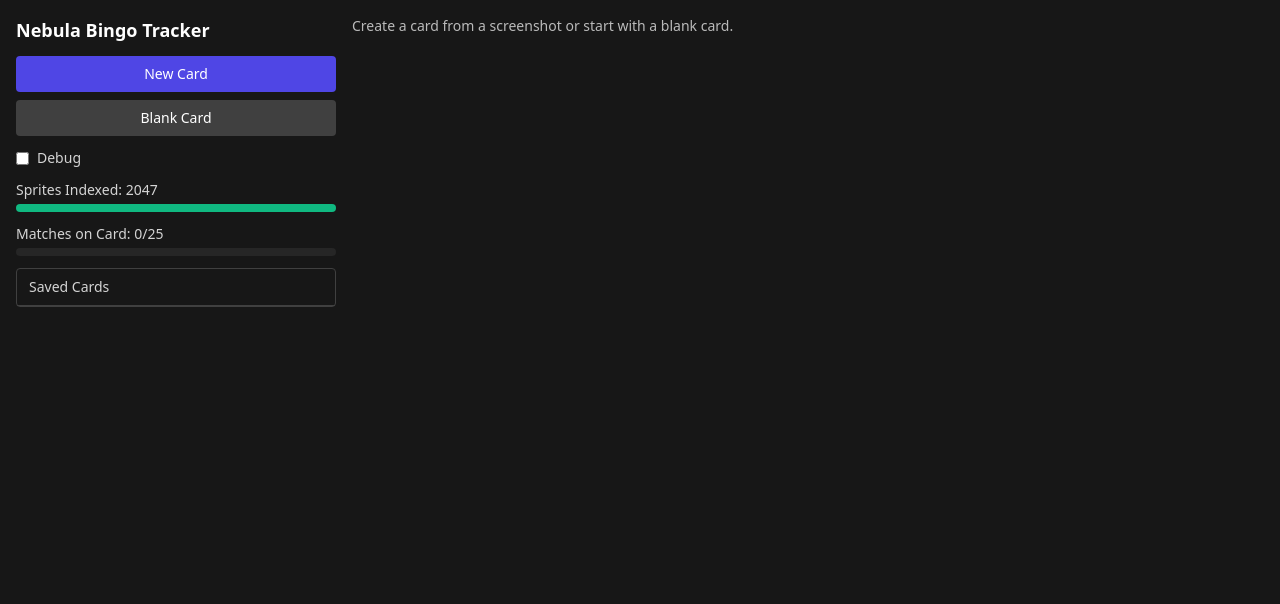
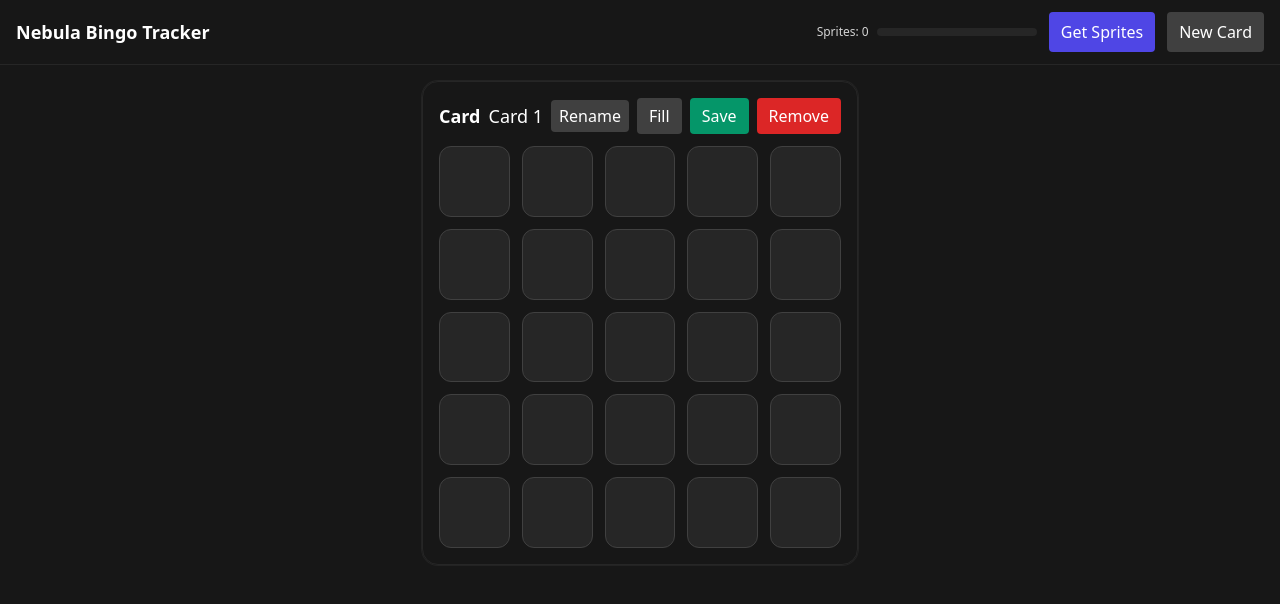
Before and after one commit to IlyeanaPlus/Nebula-Bingo-Tracker, a React (Vite) app: page / in a window 1280 px wide. Both pictures are taken after a click on the button "New Card". Shown: the top 604 px of the page. Built offline with nearby package versions, Linux system fonts and the light colour scheme.

Commit message:
feat(ui): add header “Get Sprites” with progress + count; reintroduce “New Card” flow creating blank grid; add Fill/Save/Remove controls; click-to-complete green cells; persist only saved cards

```diff
--- a/src/App.jsx
+++ b/src/App.jsx
@@ -1,80 +1,133 @@
+// src/App.jsx
 import React,{useEffect,useMemo,useRef,useState} from "react";
-import Sidebar from "./components/Sidebar.jsx";
+import Header from "./components/Header.jsx";
 import BingoCard from "./components/BingoCard.jsx";
 import {
-  loadImageFromFile,detectGridCrops,
-  computeAHash,computeDHashX,computeDHashY,
-  computeAHashRGB,computeDHashXRGB,computeDHashYRGB
+  loadImageFromFile, detectGridCrops,
+  computeAHash, computeDHashX, computeDHashY
 } from "./utils/image.js";
-import {findBestMatch} from "./utils/match.js";
-import {tryLoadDriveCacheJSON} from "./services/drive.js";
-import {useCards} from "./hooks/useCards.js";
 
-export const ABS_LUMA=8,ABS_RGB=20,COLOR_W=0.5,MIN_GAP=4,PAD_FRAC=0.07;
+const ABS_THRESH=8, MIN_GAP=4, PAD_FRAC=0.07;
 
 export default function App(){
-  const {cards,activeCard,activeId,setActiveId,addCard,renameCard,toggleCell,removeCard} = useCards();
-  const [cache,setCache] = useState([]);
-  const [maxCache,setMaxCache] = useState(()=>Number(localStorage.getItem("max_cache_seen")||"0"));
-  const [debug,setDebug] = useState(false);
-  const inputRef = useRef();
+  const [cards,setCards]=useState(()=>JSON.parse(localStorage.getItem("cards_v2")||"[]"));
+  const [activeId,setActiveId]=useState(cards[0]?.id||null);
+  const [cache,setCache]=useState([]);
+  const [loadProg,setLoadProg]=useState({total:0,done:0,loading:false});
+  const fileRef=useRef();
 
+  // persist only saved cards
   useEffect(()=>{
-    tryLoadDriveCacheJSON().then(arr=>{
-      setCache(arr||[]);
-      const m=Math.max(Number(localStorage.getItem("max_cache_seen")||"0"),(arr||[]).length);
-      localStorage.setItem("max_cache_seen",String(m)); setMaxCache(m);
-    }).catch(()=>setCache([]));
-  },[]);
+    const saved=cards.filter(c=>c.saved!==false);
+    localStorage.setItem("cards_v2",JSON.stringify(saved));
+  },[cards]);
 
-  async function handleNewCard(e){
-    const f=e.target.files?.[0]; if(!f) return;
-    const img=await loadImageFromFile(f);
-    const crops=detectGridCrops(img,{padFrac:PAD_FRAC,minGap:MIN_GAP,debug});
-    const tiles=await Promise.all(crops.map(async crop=>{
+  const activeCard=useMemo(()=>cards.find(c=>c.id===activeId)||null,[cards,activeId]);
+
+  async function forceLoadSprites(){
+    setLoadProg({total:0,done:0,loading:true});
+    try{
+      const r=await fetch("/drive_cache.json",{cache:"reload"});
+      const j=await r.json();
+      // simulate progress while validating/normalizing
+      const norm=[]; let i=0;
+      for(const it of j){
+        norm.push({
+          id:it.id??it.name, name:it.name??String(it.id),
+          ahash:it.ahash??it.ah, dhashX:it.dhashX??it.dx, dhashY:it.dhashY??it.dy,
+          ahashR:it.ahashR, ahashG:it.ahashG, ahashB:it.ahashB,
+          dhashXR:it.dhashXR, dhashXG:it.dhashXG, dhashXB:it.dhashXB,
+          dhashYR:it.dhashYR, dhashYG:it.dhashYG, dhashYB:it.dhashYB
+        });
+        i++; if(i%25===0) setLoadProg({total:j.length,done:i,loading:true});
+      }
+      setCache(norm);
+      setLoadProg({total:norm.length,done:norm.length,loading:false});
+    }catch{
+      setCache([]); setLoadProg({total:0,done:0,loading:false});
+    }
+  }
+
+  function newBlankCard(){
+    const id=`card_${Date.now()}`;
+    const tiles=Array.from({length:25},()=>({match:null,ah:0,dx:0,dy:0}));
+    const toggles=Array(25).fill(false);
+    const card={id,title:`Card ${cards.length+1}`,tiles,toggles,saved:false};
+    setCards(cs=>[card,...cs]); setActiveId(id);
+  }
+
+  async function fillFromScreenshot(cardId, file){
+    if(!file) return;
+    const img=await loadImageFromFile(file);
+    const crops=detectGridCrops(img,{padFrac:PAD_FRAC,minGap:MIN_GAP});
+    const tiles=await Promise.all(crops.map(async (crop)=>{
       const ah=await computeAHash(crop);
       const dx=await computeDHashX(crop),dy=await computeDHashY(crop);
-      const ahRGB=await computeAHashRGB(crop);
-      const dxRGB=await computeDHashXRGB(crop),dyRGB=await computeDHashYRGB(crop);
-      const match=findBestMatch({ah,dx,dy,ahRGB,dxRGB,dyRGB},cache,{ABS_LUMA,ABS_RGB,COLOR_W});
-      return {ah,dx,dy,ahRGB,dxRGB,dyRGB,match};
+      const match=findBestMatch({ah,dx,dy});
+      return {ah,dx,dy,match};
     }));
-    const id=addCard(f.name.replace(/\.\w+$/,""),tiles);
-    setActiveId(id);
-    e.target.value="";
+    setCards(cs=>cs.map(c=>c.id===cardId?{...c,tiles}:c));
   }
 
-  function handleBlankCard(){
-    const tiles=Array.from({length:25},()=>({ah:0,dx:0,dy:0,ahRGB:null,dxRGB:null,dyRGB:null,match:null}));
-    const id=addCard("Blank Card",tiles);
-    setActiveId(id);
+  function saveCard(cardId){
+    setCards(cs=>cs.map(c=>c.id===cardId?{...c,saved:true}:c));
+  }
+  function removeCard(cardId){
+    setCards(cs=>cs.filter(c=>c.id!==cardId));
+    if(activeId===cardId){
+      const next=cards.find(c=>c.id!==cardId)?.id||null;
+      setActiveId(next);
+    }
+  }
+  function renameCard(id,newTitle){
+    setCards(cs=>cs.map(c=>c.id===id?{...c,title:newTitle}:c));
+  }
+  function toggleCell(idx){
+    const card=activeCard; if(!card) return;
+    setCards(cs=>cs.map(c=>{
+      if(c.id!==card.id) return c;
+      const t=[...c.toggles]; t[idx]=!t[idx];
+      return {...c,toggles:t};
+    }));
   }
 
-  const cachePct=maxCache?Math.min(100,Math.round((cache.length/maxCache)*100)):(cache.length?100:0);
-  const matched=activeCard?activeCard.tiles.filter(t=>t.match).length:0;
+  function popcnt(n){n=n>>>0;let c=0;while(n){n&=n-1;c++}return c}
+  function findBestMatch(sig){
+    let best=null,score=1e9;
+    for(const it of cache){
+      const a=it.ahash, x=it.dhashX, y=it.dhashY;
+      if(a==null||x==null||y==null) continue;
+      const s=popcnt(sig.ah^a)+popcnt(sig.dx^x)+popcnt(sig.dy^y);
+      if(s<score){score=s;best=it}
+    }
+    return score<=ABS_THRESH?{name:best.name,id:best.id,score}:null;
+  }
 
   return (
-    <div className="min-h-screen grid md:grid-cols-[320px_1fr] gap-4 p-4 text-sm text-white bg-neutral-900">
-      <Sidebar
-        onNew={()=>inputRef.current?.click()}
-        onBlank={handleBlankCard}
-        inputRef={inputRef}
-        onFile={handleNewCard}
-        debug={debug}
-        setDebug={setDebug}
-        cards={cards}
-        activeId={activeId}
-        setActiveId={setActiveId}
-        removeCard={removeCard}
+    <div className="min-h-screen bg-neutral-900 text-white">
+      <Header
+        total={loadProg.total} done={loadProg.done} loading={loadProg.loading}
         cacheLen={cache.length}
-        cachePct={cachePct}
-        matched={matched}
+        onGetSprites={forceLoadSprites}
+        onNewCard={newBlankCard}
       />
-      <main className="grid place-items-start">
-        {activeCard?
-          <BingoCard card={activeCard} onRename={renameCard} onToggle={i=>toggleCell(activeCard.id,i)} debug={debug}/>:
-          <div className="opacity-70">Create a card from a screenshot or start with a blank card.</div>}
-      </main>
+      <div className="p-4 grid md:grid-cols-[1fr]">
+        {activeCard?(
+          <BingoCard
+            key={activeCard.id}
+            card={activeCard}
+            onRename={renameCard}
+            onFill={(file)=>fillFromScreenshot(activeCard.id,file)}
+            onSave={()=>saveCard(activeCard.id)}
+            onRemove={()=>removeCard(activeCard.id)}
+            onToggle={toggleCell}
+          />
+        ):(
+          <div className="opacity-70">Create a blank card to begin.</div>
+        )}
+      </div>
+      {/* hidden file input for Fill (handled in BingoCard) but kept here for safety */}
+      <input ref={fileRef} type="file" accept="image/*" className="hidden"/>
     </div>
   );
 }
--- a/src/components/BingoCard.jsx
+++ b/src/components/BingoCard.jsx
@@ -1,46 +1,56 @@
-import React,{useMemo,useState} from "react";
+// src/components/BingoCard.jsx
+import React,{useRef,useState} from "react";
 
-export default function BingoCard({card,onRename,onToggle,debug}){
-  const [edit,setEdit]=useState(false);
-  const [name,setName]=useState(card.title);
+export default function BingoCard({card,onRename,onFill,onSave,onRemove,onToggle}){
   const rows=[0,1,2,3,4];
-  const score=card.toggles.filter(Boolean).length;
-  const hits=useMemo(()=>card.tiles.map(t=>!!t.match),[card]);
+  const [editing,setEditing]=useState(false);
+  const [title,setTitle]=useState(card.title);
+  const inputRef=useRef();
+
+  function chooseFile(){ inputRef.current?.click(); }
+  function onFile(e){ const f=e.target.files?.[0]; if(f) onFill(f); e.target.value=""; }
 
   return (
-    <div className="w-full">
-      <div className="flex items-center gap-3 mb-3">
-        {edit?(
+    <div className="max-w-3xl mx-auto border border-neutral-800 rounded-2xl p-4 shadow-[0_0_0_1px_rgba(255,255,255,0.05)]">
+      <div className="flex items-center gap-2 mb-3">
+        <div className="text-lg font-semibold">Card</div>
+        {editing?(
           <>
-            <input className="px-2 py-1 rounded bg-neutral-800 border border-neutral-700" value={name} onChange={e=>setName(e.target.value)}/>
-            <button className="px-2 py-1 bg-indigo-600 rounded" onClick={()=>{onRename(card.id,name);setEdit(false)}}>Save</button>
-            <button className="px-2 py-1 bg-neutral-700 rounded" onClick={()=>{setName(card.title);setEdit(false)}}>Cancel</button>
+            <input className="px-2 py-1 rounded bg-neutral-800 border border-neutral-700" value={title} onChange={e=>setTitle(e.target.value)}/>
+            <button className="px-2 py-1 bg-indigo-600 rounded" onClick={()=>{onRename(card.id,title);setEditing(false)}}>Save Name</button>
+            <button className="px-2 py-1 bg-neutral-700 rounded" onClick={()=>{setTitle(card.title);setEditing(false)}}>Cancel</button>
           </>
         ):(
           <>
-            <h2 className="text-xl font-semibold">{card.title}</h2>
-            <button className="px-2 py-1 bg-neutral-700 rounded" onClick={()=>setEdit(true)}>Rename</button>
-            <span className="opacity-70">• Toggles: {score}/25</span>
+            <div className="text-lg"> {card.title}</div>
+            <button className="px-2 py-1 bg-neutral-700 rounded" onClick={()=>setEditing(true)}>Rename</button>
           </>
         )}
+        <div className="ml-auto flex items-center gap-2">
+          <button className="px-3 py-1.5 bg-neutral-700 rounded" onClick={chooseFile}>Fill</button>
+          {!card.saved && <button className="px-3 py-1.5 bg-emerald-600 rounded" onClick={onSave}>Save</button>}
+          <button className="px-3 py-1.5 bg-red-600 rounded" onClick={onRemove}>Remove</button>
+          <input ref={inputRef} type="file" accept="image/*" className="hidden" onChange={onFile}/>
+        </div>
       </div>
-      <div className="grid grid-cols-5 gap-2 w-full max-w-3xl">
+
+      <div className="grid grid-cols-5 gap-3">
         {rows.flatMap(r=>rows.map(c=>{
-          const i=r*5+c; const t=card.tiles[i]; const on=card.toggles[i];
+          const i=r*5+c;
+          const on=card.toggles[i];
+          const name=card.tiles[i]?.match?.name||"";
           return (
-            <button key={i} onClick={()=>onToggle(i)} className={`relative aspect-square rounded grid place-items-center border ${on?"bg-emerald-600/70 border-emerald-400":"bg-neutral-800 border-neutral-700"} overflow-hidden`}>
-              <div className="absolute inset-0 grid place-items-center text-[10px] leading-tight p-1 text-center">
-                <div className="opacity-90">{t?.match?.name||"—"}</div>
-              </div>
-              {debug&&(
-                <div className="absolute bottom-1 left-1 right-1 text-[9px] opacity-70">
-                  <div>score:{t?.match?.score??"-"}</div>
-                </div>
-              )}
+            <button
+              key={i}
+              onClick={()=>onToggle(i)}
+              className={`relative aspect-square rounded-xl border ${on?"bg-emerald-600/60 border-emerald-400":"bg-neutral-800 border-neutral-700"} grid place-items-center overflow-hidden`}
+              title={name}
+            >
+              <span className="text-[11px] text-neutral-200 px-1 truncate w-[90%] text-center">{name||" "}</span>
             </button>
-          )
+          );
         }))}
       </div>
     </div>
-  )
+  );
 }
--- /dev/null
+++ b/src/components/Header.jsx
@@ -0,0 +1,21 @@
+// src/components/Header.jsx
+import React from "react";
+
+export default function Header({total,done,loading,cacheLen,onGetSprites,onNewCard}){
+  const pct = total? Math.round((done/total)*100) : 0;
+  return (
+    <header className="flex items-center justify-between px-4 py-3 border-b border-neutral-800">
+      <div className="text-lg font-semibold">Nebula Bingo Tracker</div>
+      <div className="flex items-center gap-3">
+        <div className="hidden md:flex items-center gap-2 min-w-[200px]">
+          <div className="text-xs text-neutral-300">{cacheLen?`Sprites: ${cacheLen}`:"Sprites: 0"}</div>
+          <div className="w-40 h-2 bg-neutral-800 rounded overflow-hidden">
+            <div className="h-full bg-emerald-500" style={{width:`${loading?pct: (cacheLen?100:0)}%`}}/>
+          </div>
+        </div>
+        <button onClick={onGetSprites} className="px-3 py-2 bg-indigo-600 rounded">Get Sprites</button>
+        <button onClick={onNewCard} className="px-3 py-2 bg-neutral-700 rounded">New Card</button>
+      </div>
+    </header>
+  );
+}
```
